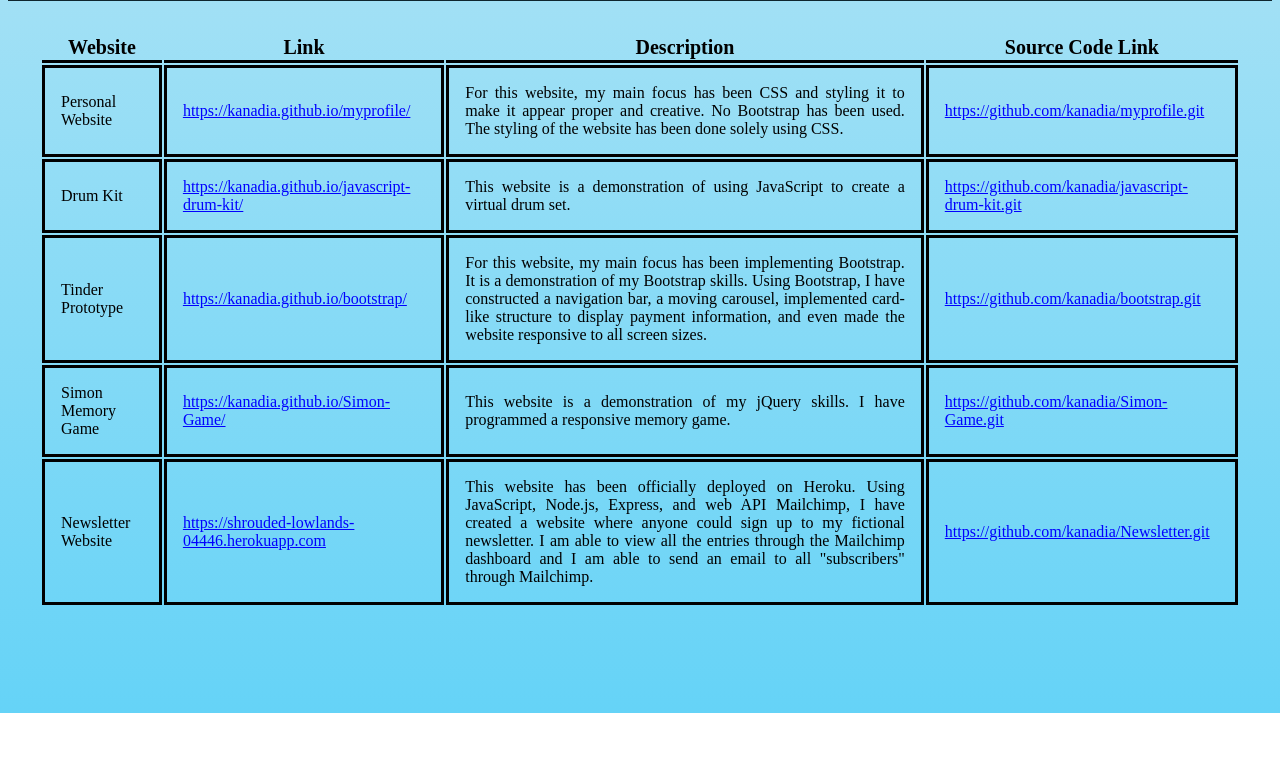
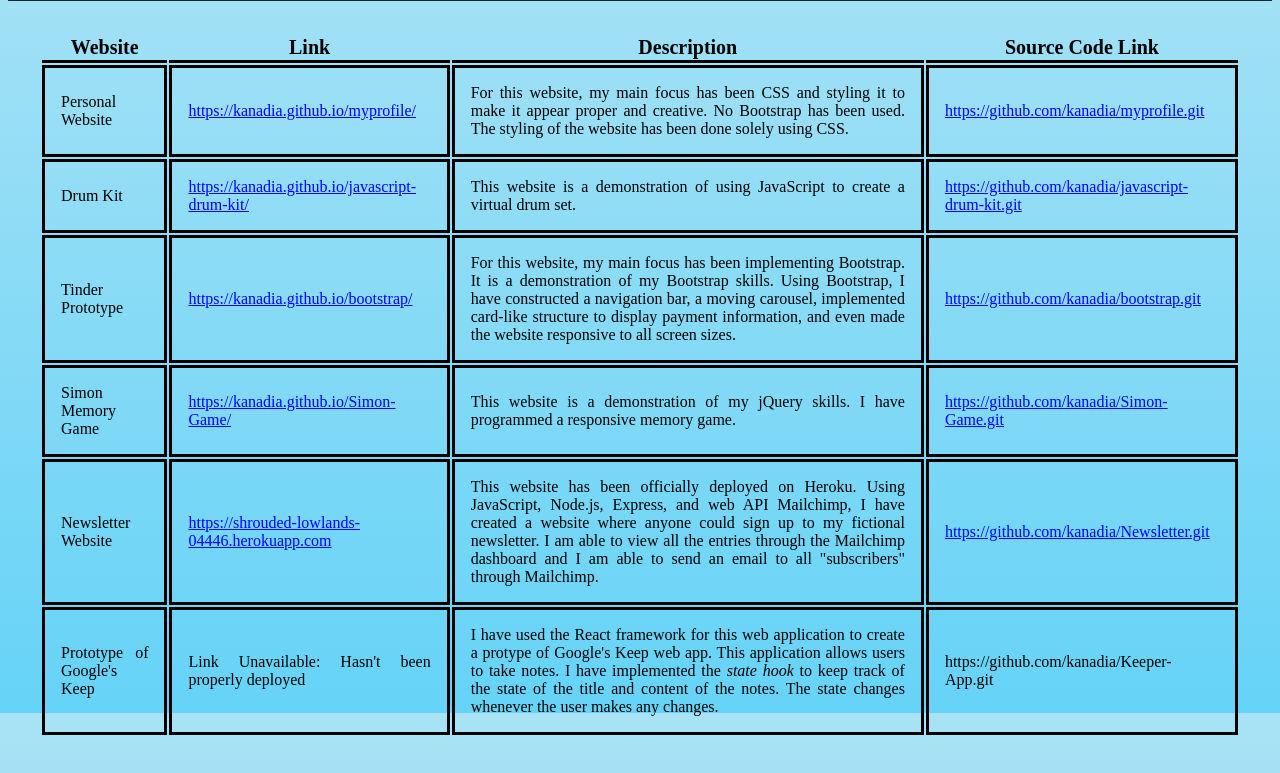
Before and after one commit to vkanadia/website-portfolio, a plain HTML site: page index.html in a window 1280 px wide. Shown: the part 87-860 px from the top of the page. Before the commit the page ends 800 px from the top, so only its background shows below. Drawn offline with Linux system fonts and the light colour scheme.

Commit message:
Update index.html

```diff
--- a/index.html
+++ b/index.html
@@ -58,6 +58,15 @@
              through the Mailchimp dashboard and I am able to send an email to all "subscribers" through Mailchimp.</td>
           <td><a href="https://github.com/kanadia/Newsletter.git" target = "_blank" rel = "noopener noreferrer">https://github.com/kanadia/Newsletter.git</a></td>
         </tbody>
+
+        <tbody>
+          <td>Prototype of Google's Keep</td>
+          <td>Link Unavailable: Hasn't been properly deployed</td>
+          <td>I have used the React framework for this web application to create a protype of Google's Keep web app. This application
+              allows users to take notes. I have implemented the <i>state hook</i> to keep track of the state of the title and content
+              of the notes. The state changes whenever the user makes any changes. </td>
+          <td a href="https://github.com/kanadia/Keeper-App.git" target = "_blank" rel = "noopener noreferrer">https://github.com/kanadia/Keeper-App.git</a></td>
+        </tbody>
       </table>
     </div>
 
```
